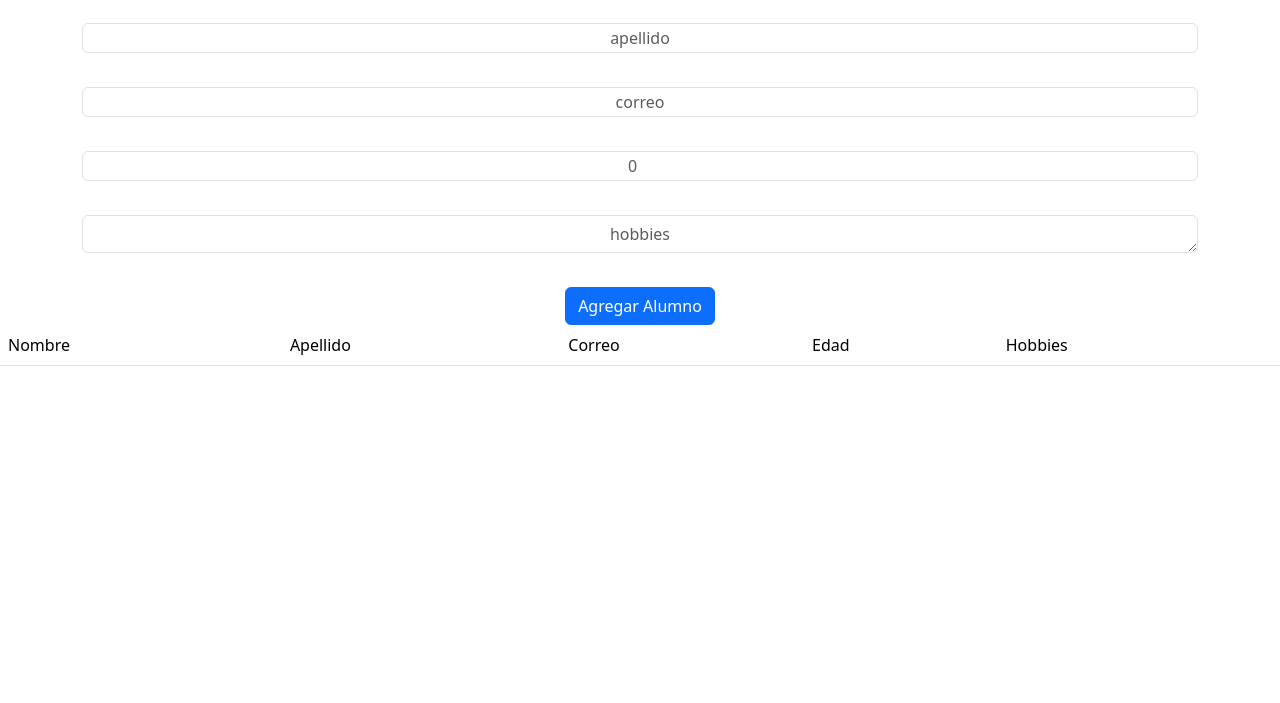
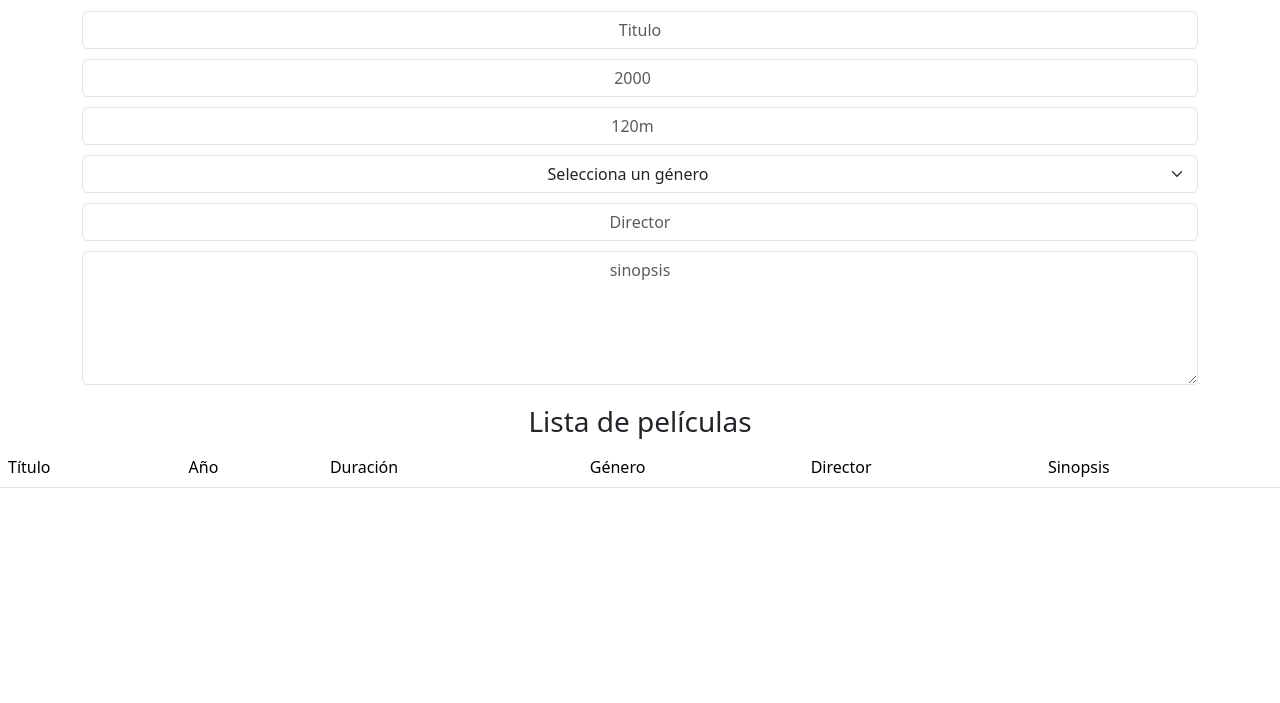
Before and after one commit to ddlpr/formulario_peliculas, a website: page index.html in a window 1280 px wide. Shown: the part 97-800 px from the top of the page. Drawn offline with nearby package versions, Linux system fonts and the light colour scheme.

Commit message:
Create movie form and table

```diff
--- a/index.html
+++ b/index.html
@@ -1,33 +1,42 @@
 <!DOCTYPE html>
 <html lang="en">
   <head>
-    <title>Formulario JavaScript</title>
+    <title>Formulario Películas</title>
     <meta charset="UTF-8">
     <meta name="viewport" content="width=device-width, initial-scale=1">
     <link href="https://cdn.jsdelivr.net/npm/bootstrap@5.3.2/dist/css/bootstrap.min.css" rel="stylesheet" integrity="sha384-T3c6CoIi6uLrA9TneNEoa7RxnatzjcDSCmG1MXxSR1GAsXEV/Dwwykc2MPK8M2HN" crossorigin="anonymous">
     <link href="./style.css" rel="stylesheet">
   </head>
   <body>
-    <h1>Alumnos de Programación Web II</h1>
+    <h1>Formulario de Películas</h1>
     <div class="container">
       <form id="formulario">
-        <input class="form-control" type="text" id="nombre" placeholder="nombre"><br />
-        <input class="form-control" type="text" id="apellido" placeholder="apellido"><br />
-        <input class="form-control" type="text" id="correo" placeholder="correo"><br />
-        <input class="form-control" type="number" id="edad" placeholder="0"><br />
-        <textarea class="form-control" id="hobbies" placeholder="hobbies"></textarea><br />
-        <button class="btn btn-primary" type="submit" id="botonAgregar">Agregar Alumno</button><br />
+        <input class="form-control" type="text" id="titulo" placeholder="Titulo" required>
+        <input type="number" placeholder="2000" class="form-control" id="anio" min="2000">
+        <input type="number" id="duracion" placeholder="120m" required class="form-control">
+        <select name="Genero" id="genero" class="form-select" placeholder="Selecciona un género">
+          <option value="0" selected>Selecciona un género</option>
+          <option value="comedia">Comedia</option>
+          <option value="drama">Drama</option>
+          <option value="horror">Horror</option>
+          <option value="musical">Musical</option>
+          <option value="accion">Acción</option>
+        </select>
+        <input type="text" id="director" class="form-control" placeholder="Director" required>
+        <textarea name="sinopsis" id="sinopsis" rows="5" class="form-control" placeholder="sinopsis"></textarea>
       </form>
     </div>
 
+    <h3>Lista de películas</h3>
     <table class="table">
       <thead>
         <tr>
-          <td>Nombre</td>
-          <td>Apellido</td>
-          <td>Correo</td>
-          <td>Edad</td>
-          <td>Hobbies</td>
+          <td>Título</td>
+          <td>Año</td>
+          <td>Duración</td>
+          <td>Género</td>
+          <td>Director</td>
+          <td>Sinopsis</td>
         </tr>
       </thead>
       <tbody id="tableBody">
--- a/package.json
+++ b/package.json
@@ -10,6 +10,6 @@
   "author": "",
   "license": "ISC",
   "devDependencies": {
-    "vscode-langservers-extracted": "^4.8.0"
+    "eslint": "^8.53.0"
   }
 }
--- a/style.css
+++ b/style.css
@@ -7,16 +7,24 @@ form {
 
 h1 {
   text-align: center;
+  margin: 30px;
 }
 
 .container {
   text-align: center;
+  margin-bottom: 10px;
 }
 
 input,
-textarea {
+textarea,
+select {
   text-align: center;
-  height: 30px;
+  /*min-height: 80px;*/
   width: 400px;
   margin-bottom: 10px;
 }
+
+h3 {
+  text-align: center;
+  margin-top: 20px;
+}
```
Also changed, not shown: 1 other file.
